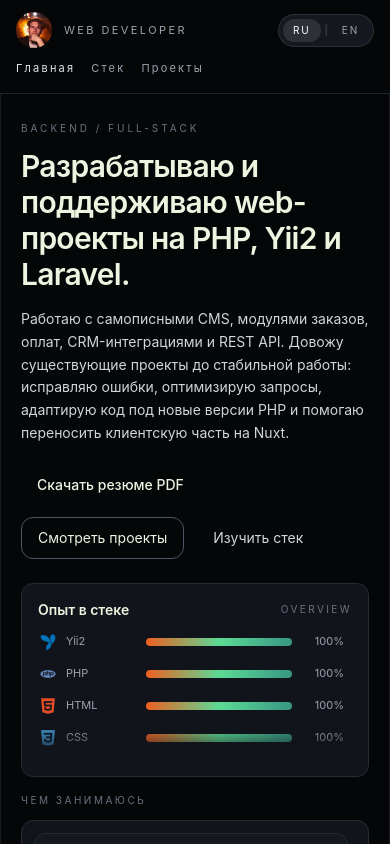
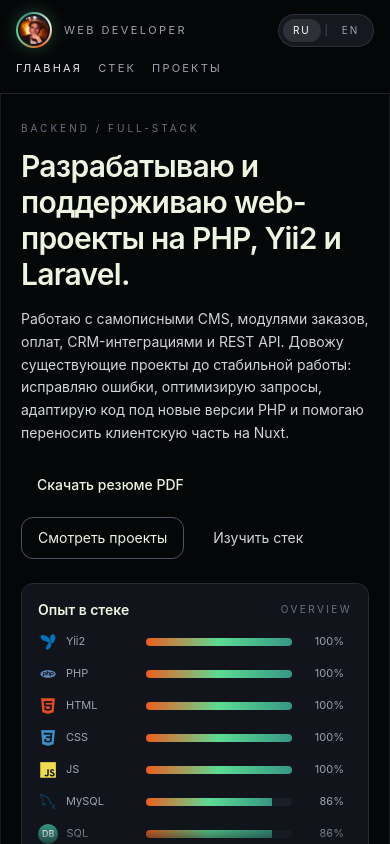
Before and after one commit to jedart-official/web-portfolio, a Vue app: page / in a window 390 px wide. Shown: the top 844 px of the page. Built offline with nearby package versions, Linux system fonts and the light colour scheme.

Commit message:
add CSS features

```diff
--- a/src/App.vue
+++ b/src/App.vue
@@ -44,7 +44,7 @@ onMounted(() => {
             min-h-[620px] lg:h-[640px]">
     <MainHeader></MainHeader>
 
-    <div @scroll.passive="onScroll" ref="scroller" class="relative flex-1 overflow-y-auto no-scrollbar">
+    <div @scroll.passive="onScroll" ref="scroller" class="app-scrollbar relative flex-1 overflow-y-auto">
       <div class="relative min-h-full">
         <div
             class="pointer-events-none hidden lg:block absolute inset-0 opacity-40 z-0"
--- a/src/assets/css/main.css
+++ b/src/assets/css/main.css
@@ -34,4 +34,28 @@
         background: rgba(237, 94, 31, 0.65);
         border-radius: 999px;
     }
+
+    .app-scrollbar {
+        scrollbar-color: rgba(237, 94, 31, 0.75) rgba(255, 255, 255, 0.04);
+        scrollbar-width: thin;
+    }
+
+    .app-scrollbar::-webkit-scrollbar {
+        width: 8px;
+    }
+
+    .app-scrollbar::-webkit-scrollbar-track {
+        background: linear-gradient(to bottom, rgba(255, 255, 255, 0.04), rgba(255, 255, 255, 0.02));
+        border-radius: 999px;
+    }
+
+    .app-scrollbar::-webkit-scrollbar-thumb {
+        background: linear-gradient(to bottom, rgba(237, 94, 31, 0.9), rgba(92, 219, 149, 0.65));
+        border: 2px solid #050608;
+        border-radius: 999px;
+    }
+
+    .app-scrollbar::-webkit-scrollbar-thumb:hover {
+        background: linear-gradient(to bottom, rgba(237, 94, 31, 1), rgba(92, 219, 149, 0.85));
+    }
 }
--- a/src/components/MainHeader.vue
+++ b/src/components/MainHeader.vue
@@ -20,11 +20,15 @@
       <button
           type="button"
           @click="setScreen('home')"
-          class="flex min-w-0 items-center gap-3 rounded-xl text-left transition hover:text-cinnabarMain focus:outline-none focus:ring-2 focus:ring-cinnabarMain/60"
+          class="flex min-w-0 items-center gap-3 rounded-xl text-left transition hover:text-cinnabarMain focus:outline-none"
           aria-label="Перейти на главную"
       >
-        <div class="h-9 w-9 shrink-0 rounded-full bg-cinnabarMain flex items-center justify-center overflow-hidden sm:h-10 sm:w-10">
-          <img src="/profile.webp" alt="Profile" class="w-full h-full object-cover"/>
+        <div class="h-9 w-9 shrink-0 rounded-full bg-[conic-gradient(from_160deg,#ED5E1F,#5CDB95,#379683,#EDF5E1,#ED5E1F)] p-[2px] shadow-[0_0_18px_rgba(92,219,149,0.28)] sm:h-10 sm:w-10">
+          <div class="h-full w-full rounded-full bg-[#15191f] p-[2px]">
+            <div class="h-full w-full overflow-hidden rounded-full bg-night">
+            <img src="/profile.webp" alt="Profile" class="w-full h-full object-cover"/>
+            </div>
+          </div>
         </div>
         <div class="flex min-w-0 flex-col">
           <span class="truncate text-[11px] uppercase tracking-[0.22em] text-gray-400 sm:text-xs sm:tracking-[0.24em]">web developer</span>
@@ -59,7 +63,7 @@
             v-for="item in content.navbar"
             :key="item.id"
             @click="setScreen(item.id)"
-            class="nav-btn shrink-0 whitespace-nowrap transition-colors"
+            class="nav-btn uppercase shrink-0 whitespace-nowrap transition-colors"
             :class="isActive(item.id) ? 'text-gray-200' : 'text-gray-400 hover:text-palette2'"
         >
           {{ t(item.label)  }}
--- a/src/components/sections/MainSection.vue
+++ b/src/components/sections/MainSection.vue
@@ -163,7 +163,7 @@ const projectSkills = computed(() => {
           </div>
 
           <div class="relative">
-            <div class="max-h-32 space-y-3 overflow-y-auto pr-2 text-[11px] scrollbar-thin">
+            <div class="max-h-56 space-y-3 overflow-y-auto pr-2 text-[11px] scrollbar-thin sm:max-h-32">
               <div v-for="skill in projectSkills" :key="skill.id" class="flex items-center gap-3">
                 <span class="flex w-24 items-center gap-2 text-gray-400">
                   <span
@@ -200,7 +200,7 @@ const projectSkills = computed(() => {
         {{ t('main.whatIDo') }}
       </p>
       <div class="relative rounded-xl border border-[#252a33] bg-[#11151b] p-3">
-        <div class="max-h-48 space-y-2 overflow-y-auto pr-2 scrollbar-thin">
+        <div class="max-h-80 space-y-2 overflow-y-auto pr-2 scrollbar-thin sm:max-h-48">
           <article
               v-for="card in content.homeCards"
               :key="card.title"
--- a/src/locales/en.json
+++ b/src/locales/en.json
@@ -27,7 +27,7 @@
     "stackSubTitle": "Tech stack",
     "stackTitle": "Technologies that actually appear across my projects.",
     "stackDescription": "My core focus is PHP 8+, Yii2, Laravel, REST API, MySQL, Redis, and Vue/Nuxt frontend support.\n Percentages are based on how often a skill appears in projects, while standalone integrations are listed separately without affecting the scale.",
-    "visualSkillMap": "Skill frequency across projects",
+    "visualSkillMap": "Skills used across projects",
     "groups": {
       "backend": "Backend",
       "frontend": "Frontend",
--- a/src/locales/ru.json
+++ b/src/locales/ru.json
@@ -27,7 +27,7 @@
     "stackSubTitle": "Tech stack",
     "stackTitle": "Технологии, которые реально встречаются в моих проектах.",
     "stackDescription": "Основной фокус — PHP 8+, Yii2, Laravel, REST API, MySQL, Redis и поддержка frontend-части на Vue/Nuxt.\n Проценты считаются по частоте использования навыков в проектах, а отдельные интеграции вынесены в список без влияния на шкалу.",
-    "visualSkillMap": "Частота навыков в проектах",
+    "visualSkillMap": "Используемые навыки в проектах",
     "groups": {
       "backend": "Backend",
       "frontend": "Frontend",
```
